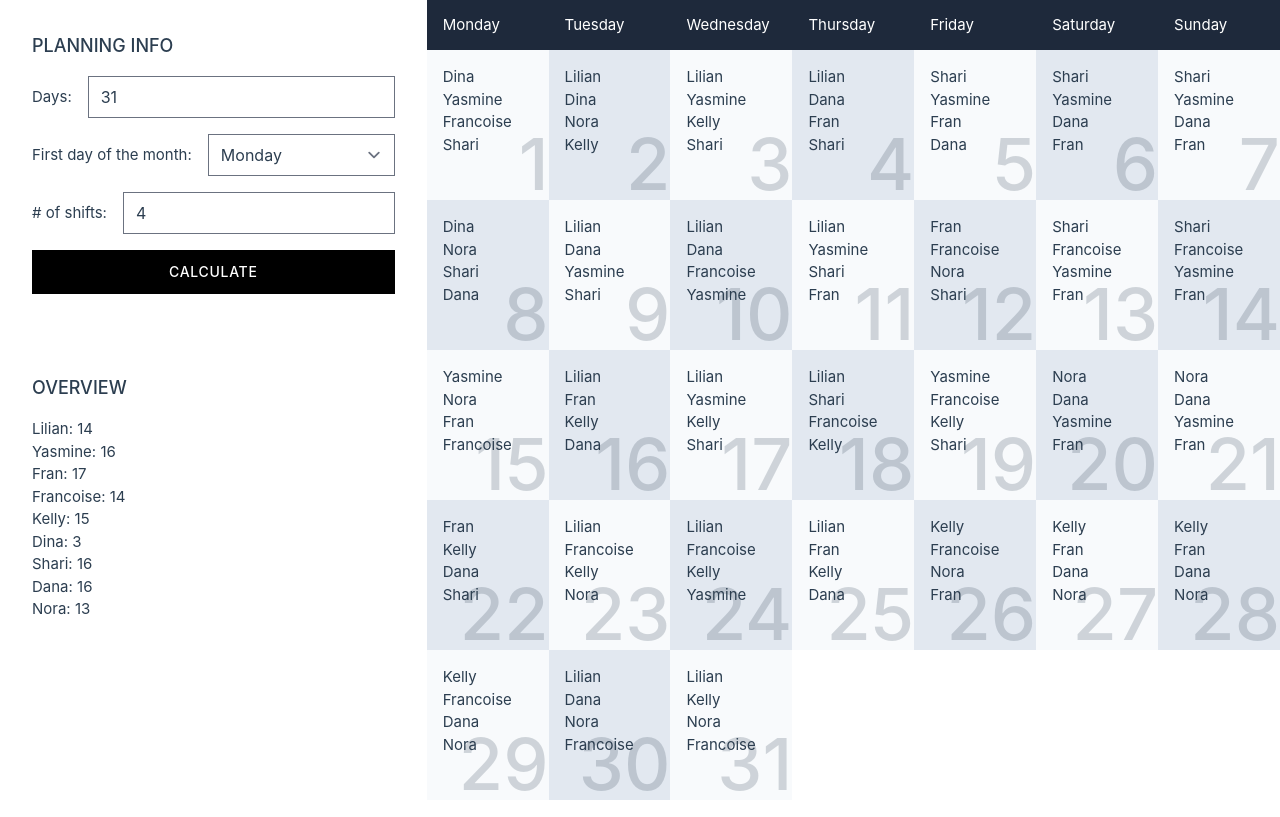
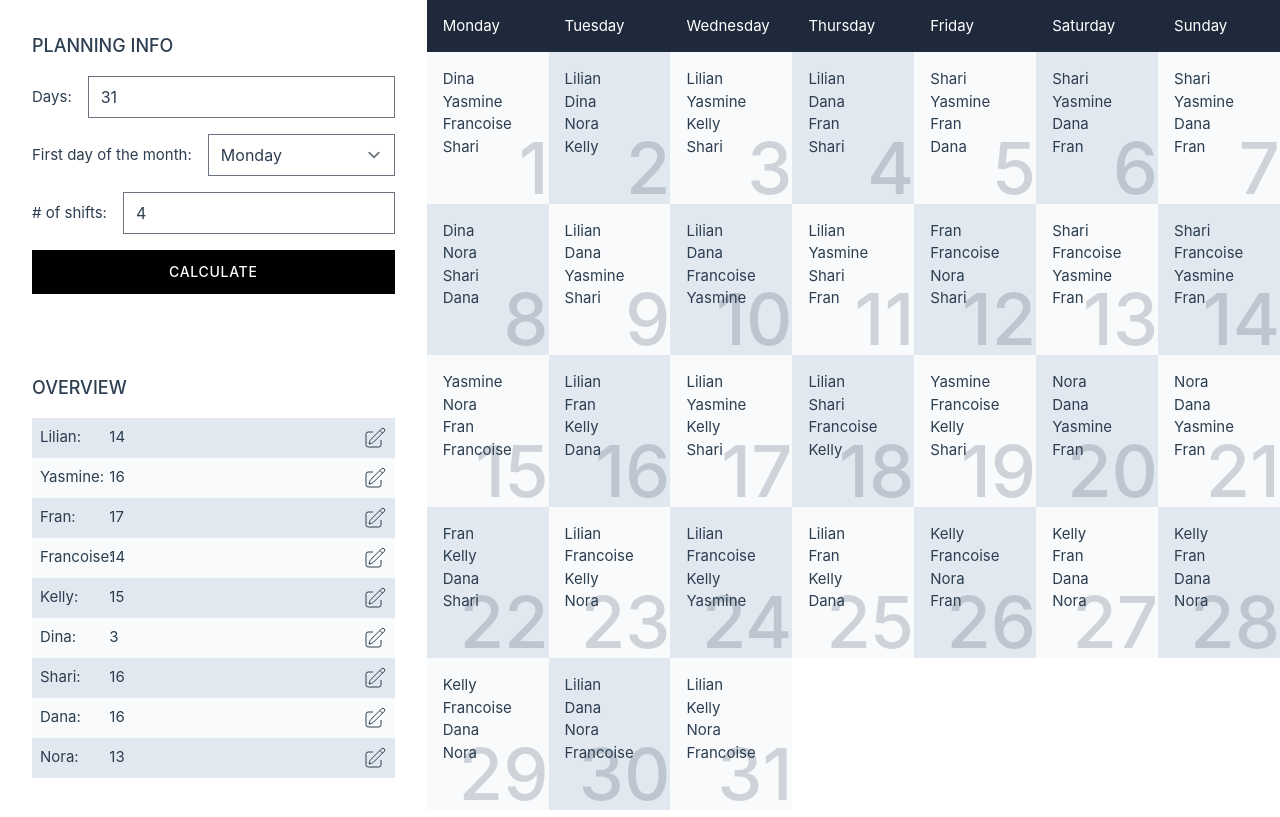
Before and after one commit to kimjanssens/month-planner, a Vue app: page / in a window 1280 px wide. Built offline with nearby package versions, Linux system fonts and the light colour scheme.

Commit message:
Add edit user layout

```diff
--- a/src/App.vue
+++ b/src/App.vue
@@ -35,8 +35,33 @@
 
       <h2 class="text-lg font-medium uppercase mb-4">Overview</h2>
       <ul>
-        <li v-for="(employee, i) in employeesWorkingDays" :key="i">
-          {{ employee.name }}: {{ employee.days }}
+        <li
+          v-for="(employee, i) in employeesWorkingDays"
+          :key="i"
+          class="grid grid-cols-5 p-2 bg-slate-50 odd:bg-slate-200"
+        >
+          <div>{{ employee.name }}:</div>
+          <div>
+            {{ employee.days }}
+          </div>
+          <div class="col-span-3 flex justify-end">
+            <button type="button" @click="setActiveUser(employee)">
+              <svg
+                xmlns="http://www.w3.org/2000/svg"
+                fill="none"
+                viewBox="0 0 24 24"
+                strokeWidth="{1.5}"
+                stroke="currentColor"
+                class="w-6 h-6"
+              >
+                <path
+                  strokeLinecap="round"
+                  strokeLinejoin="round"
+                  d="m16.862 4.487 1.687-1.688a1.875 1.875 0 1 1 2.652 2.652L10.582 16.07a4.5 4.5 0 0 1-1.897 1.13L6 18l.8-2.685a4.5 4.5 0 0 1 1.13-1.897l8.932-8.931Zm0 0L19.5 7.125M18 14v4.75A2.25 2.25 0 0 1 15.75 21H5.25A2.25 2.25 0 0 1 3 18.75V8.25A2.25 2.25 0 0 1 5.25 6H10"
+                />
+              </svg>
+            </button>
+          </div>
         </li>
       </ul>
     </div>
@@ -109,6 +134,7 @@ const days = ref(31)
 const firstDayOfTheMonth = ref(0)
 const slots = ref(4)
 const refreshTable = ref(0)
+const activeUser = ref(null)
 
 const month = computed(() => {
   const planning = []
@@ -208,6 +234,10 @@ const shuffle = (array) => {
   }
   return array
 }
+
+const setActiveUser = (employee) => {
+  activeUser.value = employee
+}
 </script>
 
 <style scoped lang="scss"></style>
```
